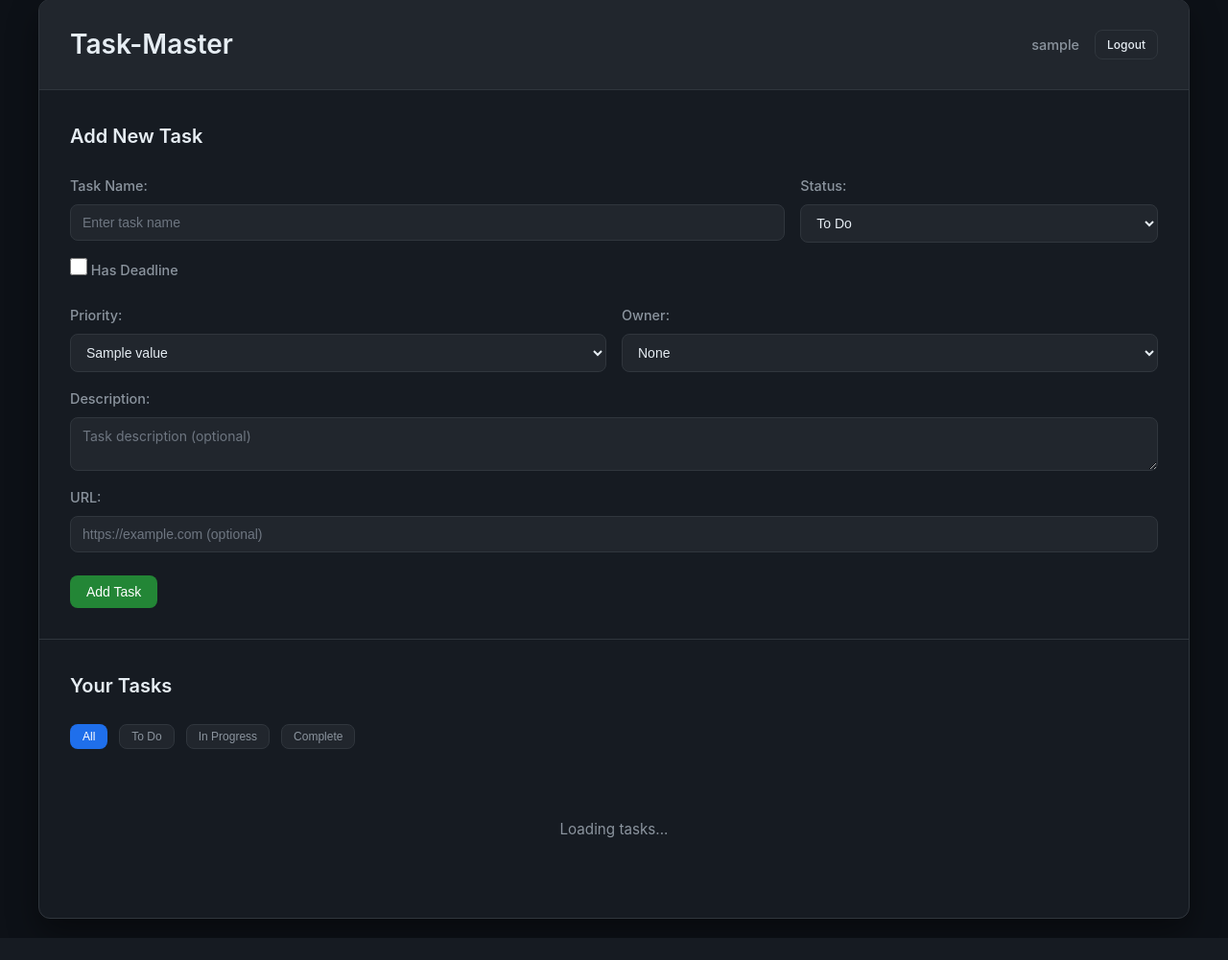
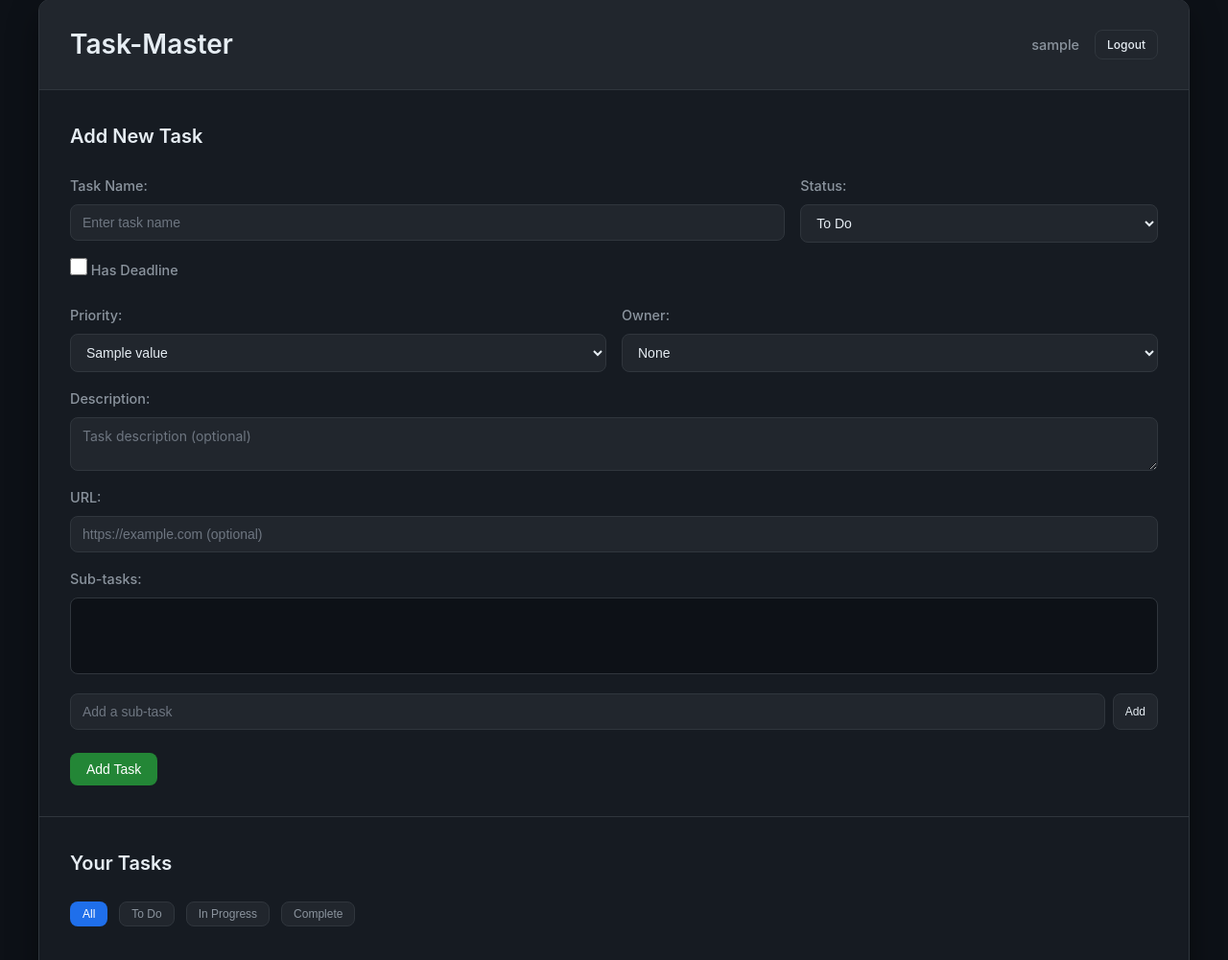
Before and after one commit to Gelvey/Task-Master, a Flask app: template web_app/templates/tasks.html in a window 1280 px wide. Shown: the part 21-1022 px from the top of the page at 96% size. Before the commit the page ends 999 px from the top, so only its background shows below. Run offline with Flask 3, Linux system fonts and the light colour scheme; the template is opened without the code that fills it: most values are stand-ins (such as "Sample title", 1, 10 or a date in 2020).

Commit message:
Add subtasks and progress bar UI to web application
Co-authored-by: Gelvey <68216784+Gelvey@users.noreply.github.com>

```diff
--- a/web_app/static/css/style.css
+++ b/web_app/static/css/style.css
@@ -698,3 +698,127 @@ input[type="checkbox"] {
     cursor: pointer;
     accent-color: var(--success-green); /* Note: Limited support in Safari < 15.4 */
 }
+
+/* Progress Bar Styles */
+.task-progress {
+    margin: 8px 0;
+    display: flex;
+    align-items: center;
+    gap: 10px;
+}
+
+.progress-bar-container {
+    flex: 1;
+    height: 12px;
+    background-color: var(--github-dark);
+    border-radius: 6px;
+    overflow: hidden;
+    border: 1px solid var(--border-color);
+}
+
+.progress-bar-fill {
+    height: 100%;
+    background: linear-gradient(90deg, var(--success-green), var(--info-blue));
+    transition: width 0.3s ease;
+    border-radius: 6px;
+}
+
+.progress-text {
+    font-size: 0.8rem;
+    color: var(--text-secondary);
+    white-space: nowrap;
+    min-width: 100px;
+}
+
+/* Subtasks List Styles */
+.subtasks-list {
+    list-style: none;
+    padding: 10px 0;
+    margin: 10px 0;
+}
+
+.subtasks-list li {
+    padding: 5px 0;
+    font-size: 0.95rem;
+    color: var(--text-color);
+}
+
+/* Subtasks Form Editor */
+.subtasks-editor {
+    background-color: var(--github-dark);
+    border: 1px solid var(--border-color);
+    border-radius: 8px;
+    padding: 10px;
+    margin-bottom: 10px;
+    min-height: 80px;
+    max-height: 200px;
+    overflow-y: auto;
+}
+
+.empty-subtasks {
+    color: var(--text-secondary);
+    font-size: 0.9rem;
+    text-align: center;
+    margin: 10px 0;
+}
+
+.subtasks-form-list {
+    list-style: none;
+    padding: 0;
+    margin: 0;
+}
+
+.subtasks-form-list li {
+    display: flex;
+    align-items: center;
+    gap: 10px;
+    padding: 8px;
+    margin-bottom: 5px;
+    background-color: var(--input-bg);
+    border-radius: 6px;
+    border: 1px solid var(--border-color);
+}
+
+.subtask-checkbox {
+    font-size: 1.2rem;
+    cursor: pointer;
+    user-select: none;
+}
+
+.subtask-checkbox:hover {
+    opacity: 0.7;
+}
+
+.subtask-name {
+    flex: 1;
+    color: var(--text-color);
+}
+
+.btn-subtask-delete {
+    background-color: transparent;
+    border: none;
+    color: var(--danger-red);
+    cursor: pointer;
+    font-size: 1.1rem;
+    padding: 0 5px;
+    opacity: 0.7;
+    transition: opacity 0.2s;
+}
+
+.btn-subtask-delete:hover {
+    opacity: 1;
+}
+
+.subtask-add-control {
+    display: flex;
+    gap: 8px;
+    margin-top: 10px;
+}
+
+.subtask-add-control input {
+    flex: 1;
+}
+
+.subtask-add-control .btn {
+    flex-shrink: 0;
+}
--- a/web_app/static/js/tasks.js
+++ b/web_app/static/js/tasks.js
@@ -3,6 +3,7 @@
 let tasks = [];
 let currentFilter = 'all';
 let editingTaskId = null;
+let currentSubtasks = []; // Track subtasks in the form
 
 const PRIORITY_RANK = {
     'Important': 3,
@@ -38,6 +39,15 @@ function setupEventListeners() {
         });
     });
 
+    // Subtask management
+    document.getElementById('addSubtaskBtn').addEventListener('click', addSubtaskToForm);
+    document.getElementById('newSubtask').addEventListener('keypress', function(e) {
+        if (e.key === 'Enter') {
+            e.preventDefault();
+            addSubtaskToForm();
+        }
+    });
+
     // Filter buttons
     document.querySelectorAll('.filter-btn').forEach(btn => {
         btn.addEventListener('click', function() {
@@ -63,9 +73,54 @@ function setupEventListeners() {
     cancelEditBtn.addEventListener('click', () => {
         editingTaskId = null;
         taskForm.reset();
+        currentSubtasks = [];
+        renderSubtasksList();
         cancelEditBtn.style.display = 'none';
         document.querySelector('.task-form h2').textContent = 'Add New Task';
     });
+}
+
+// Subtask management functions
+function addSubtaskToForm() {
+    const input = document.getElementById('newSubtask');
+    const subtaskName = input.value.trim();
+    if (subtaskName) {
+        currentSubtasks.push({ name: subtaskName, completed: false });
+        input.value = '';
+        renderSubtasksList();
+    }
+}
+
+function renderSubtasksList() {
+    const container = document.getElementById('subtasksList');
+    if (currentSubtasks.length === 0) {
+        container.innerHTML = '<p class="empty-subtasks">No sub-tasks added yet.</p>';
+        return;
+    }
+
+    let html = '<ul class="subtasks-form-list">';
+    currentSubtasks.forEach((st, idx) => {
+        const checkbox = st.completed ? '☑' : '☐';
+        html += `
+            <li>
+                <span class="subtask-checkbox" onclick="toggleSubtaskInForm(${idx})">${checkbox}</span>
+                <span class="subtask-name">${escapeHtml(st.name)}</span>
+                <button type="button" class="btn-subtask-delete" onclick="deleteSubtaskFromForm(${idx})">✕</button>
+            </li>
+        `;
+    });
+    html += '</ul>';
+    container.innerHTML = html;
+}
+
+function toggleSubtaskInForm(index) {
+    currentSubtasks[index].completed = !currentSubtasks[index].completed;
+    renderSubtasksList();
+}
+
+function deleteSubtaskFromForm(index) {
+    currentSubtasks.splice(index, 1);
+    renderSubtasksList();
 }
 
 // Load tasks from API
@@ -157,10 +212,27 @@ function createTaskElement(task) {
     const deadline = formatDeadline(task.deadline);
     const isOverdue = isTaskOverdue(task);
 
+    // Calculate progress if subtasks exist
+    let progressHtml = '';
+    if (task.subtasks && task.subtasks.length > 0) {
+        const completed = task.subtasks.filter(st => st.completed).length;
+        const total = task.subtasks.length;
+        const percentage = Math.round((completed / total) * 100);
+        progressHtml = `
+            <div class="task-progress">
+                <div class="progress-bar-container">
+                    <div class="progress-bar-fill" style="width: ${percentage}%"></div>
+                </div>
+                <span class="progress-text">${completed}/${total} sub-tasks (${percentage}%)</span>
+            </div>
+        `;
+    }
+
     return `
         <div class="task-item ${priorityClass}" data-task-id="${task.id}" data-priority="${task.colour}" draggable="true">
             <div class="task-info">
                 <div class="task-name">${escapeHtml(task.name)}</div>
+                ${progressHtml}
                 <div class="task-meta">
                     <span class="task-status status-${statusClass}">${task.status}</span>
                     ${deadline ? `<span class="task-deadline ${isOverdue ? 'overdue' : ''}">📅 ${deadline}</span>` : ''}
@@ -227,7 +299,8 @@ async function handleTaskSubmit(e) {
         owner: taskOwner,
         description: taskDescription,
         url: taskUrl,
-        deadline: deadline
+        deadline: deadline,
+        subtasks: currentSubtasks
     };
 
     try {
@@ -254,6 +327,8 @@ async function handleTaskSubmit(e) {
             await loadTasks();
             taskForm.reset();
             editingTaskId = null;
+            currentSubtasks = [];
+            renderSubtasksList();
             cancelEditBtn.style.display = 'none';
             document.querySelector('.task-form h2').textContent = 'Add New Task';
         } else {
@@ -329,6 +404,21 @@ function showTaskModal(taskId) {
         urlLink.style.display = 'none';
     }
 
+    // Render subtasks if available
+    const subtasksContainer = document.getElementById('modalSubtasks');
+    if (task.subtasks && task.subtasks.length > 0) {
+        let subtasksHtml = '<ul class="subtasks-list">';
+        task.subtasks.forEach((st, idx) => {
+            const checkbox = st.completed ? '☑' : '☐';
+            subtasksHtml += `<li>${checkbox} ${escapeHtml(st.name)}</li>`;
+        });
+        subtasksHtml += '</ul>';
+        subtasksContainer.innerHTML = subtasksHtml;
+        subtasksContainer.style.display = 'block';
+    } else {
+        subtasksContainer.style.display = 'none';
+    }
+
     // Edit button
     document.getElementById('editTaskBtn').onclick = () => {
         editTask(taskId);
@@ -369,6 +459,10 @@ function editTask(taskId) {
         document.getElementById('deadlineDate').value = date.toISOString().split('T')[0];
         document.getElementById('deadlineTime').value = date.toTimeString().substring(0, 5);
     }
+
+    // Load subtasks
+    currentSubtasks = (task.subtasks || []).map(st => ({ ...st })); // Deep copy
+    renderSubtasksList();
 
     cancelEditBtn.style.display = 'inline-block';
     document.querySelector('.task-form h2').textContent = 'Edit Task';
--- a/web_app/templates/tasks.html
+++ b/web_app/templates/tasks.html
@@ -89,6 +89,18 @@
                 </div>
             </div>
 
+            <div class="form-row">
+                <div class="form-group flex-1">
+                    <label>Sub-tasks:</label>
+                    <div id="subtasksList" class="subtasks-editor"></div>
+                    <div class="subtask-add-control">
+                        <input type="text" id="newSubtask" class="form-control"
+                               placeholder="Add a sub-task" />
+                        <button type="button" id="addSubtaskBtn" class="btn btn-sm btn-secondary">Add</button>
+                    </div>
+                </div>
+            </div>
+
             <div class="form-actions">
                 <button type="submit" class="btn btn-primary">Add Task</button>
                 <button type="button" id="cancelEdit" class="btn btn-secondary" style="display: none;">Cancel Edit</button>
@@ -126,6 +138,10 @@
             <p id="modalDescription" class="description-text"></p>
             <p><strong>URL:</strong> <a id="modalUrl" href="#" target="_blank"></a></p>
 
+            <div id="modalSubtasks" style="display: none;">
+                <p><strong>Sub-tasks:</strong></p>
+            </div>
+
             <div class="modal-actions">
                 <button class="btn btn-primary" id="editTaskBtn">Edit</button>
                 <button class="btn btn-danger" id="deleteTaskBtn">Delete</button>
```
